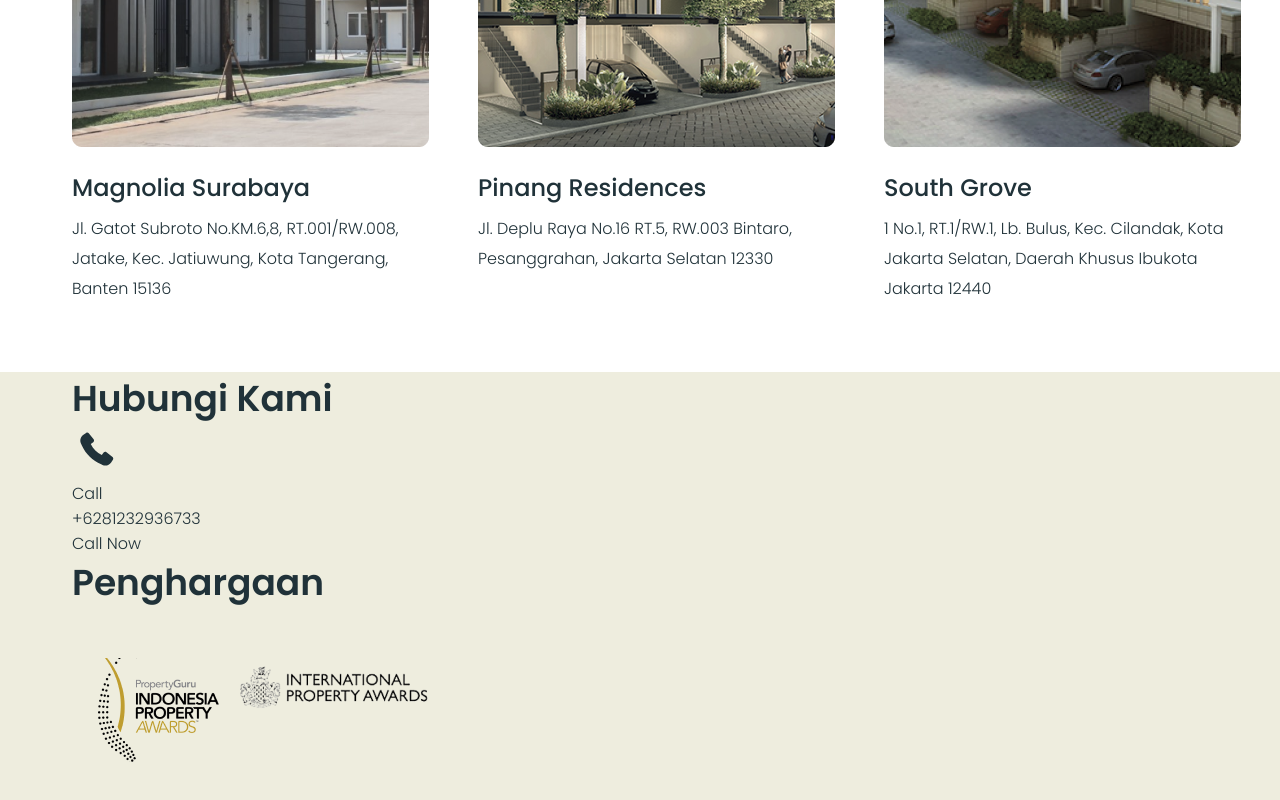
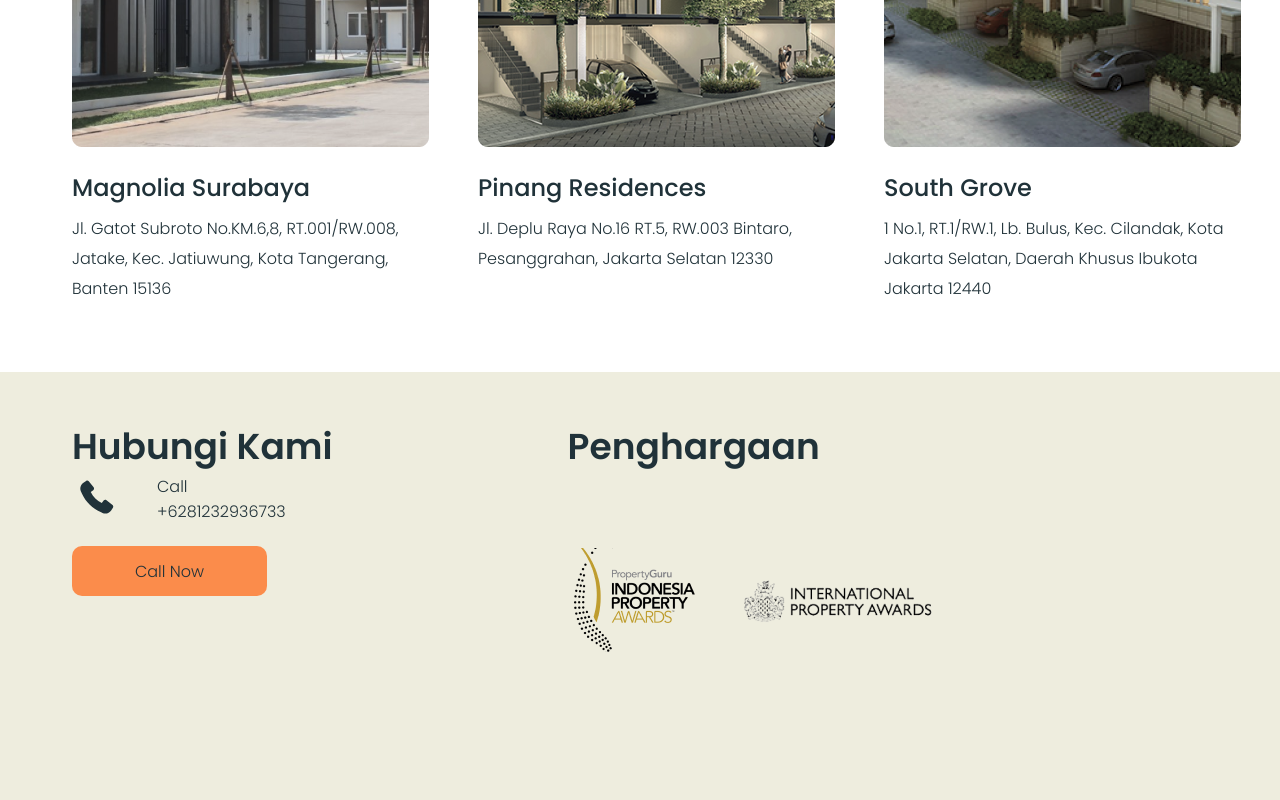
Before and after one commit to XComatoseX/RealtyAgency-WebSite, a plain HTML site: page index.html in a window 1280 px wide. Shown: the part 2953-3753 px from the top of the page. Before the commit the page ends 3722 px from the top, so only its background shows below. Drawn offline with Linux system fonts and the light colour scheme.

Commit message:
☘️ CSS Contact section

```diff
--- a/css/style.css
+++ b/css/style.css
@@ -544,3 +544,52 @@ body{
   line-height: 30px;
   margin-bottom: 68px;
 }
+
+
+/* Contact */
+.contacts__inner{
+  padding-top: 48px;
+  padding-bottom: 100px;
+  display: flex;
+}
+.contacts__title{
+  display: block;
+  width: 100%;
+  max-width: 650px;
+}
+.contacts-list{
+  display: flex;
+  flex-wrap: wrap;
+}
+.contacts__title{
+
+}
+.contacts__call{
+  display: grid;
+  grid-template-rows: 56px 200px;
+  grid-template-columns: 48px 130px;
+  gap: 16px 37px;
+}
+.call__link{
+  grid-column-start: span 2;
+  display: flex;
+  justify-content: center;
+  align-items: center;
+  padding: 13px 41px;
+  border-radius: 10px;
+  background-color: rgba(255, 117, 39, 0.80);
+  width: 195px;
+  height: 50px;
+}
+
+
+
+.awards__title{
+  margin-left: 20px;
+}
+.awards__content{
+  display: flex;
+  align-items: center;
+  gap: 32px;
+  margin-top: 50px;
+}
```
